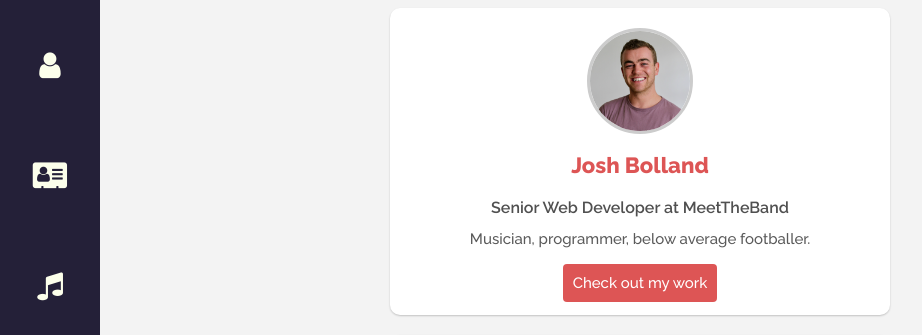
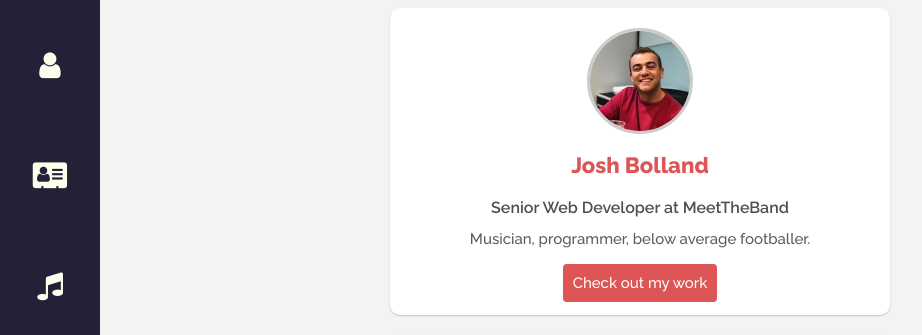
Before and after one commit to joshbolland/profile, a plain HTML site: page index.html in a window 1280 px wide. Shown: the top 335 px of the page, without its empty margins (0-922 px from the left). Drawn offline with Linux system fonts and the light colour scheme.

Commit message:
reverted to old photo

```diff
--- a/index.html
+++ b/index.html
@@ -10,7 +10,7 @@
     <div class="container">
       <div class="card" id="summary">
         <a href="https://kitt.lewagon.com/alumni/joshbolland" target="_blank">
-          <img src="images/joshsquare.jpg" alt="Josh Bolland" class="img-circle">
+          <img src="images/josh.jpg" alt="Josh Bolland" class="img-circle">
         </a>
         <h1>Josh Bolland</h1>
         <h2>Senior Web Developer at MeetTheBand</h2>
```
